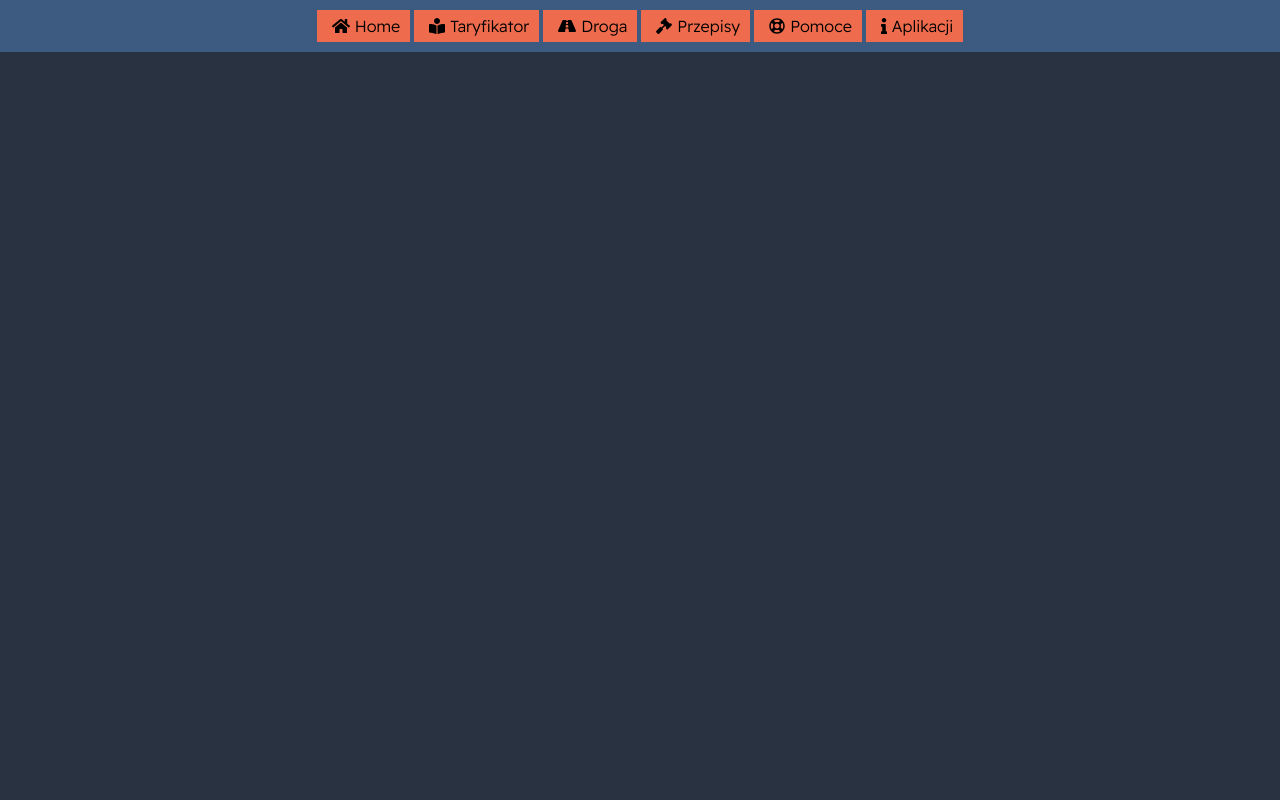
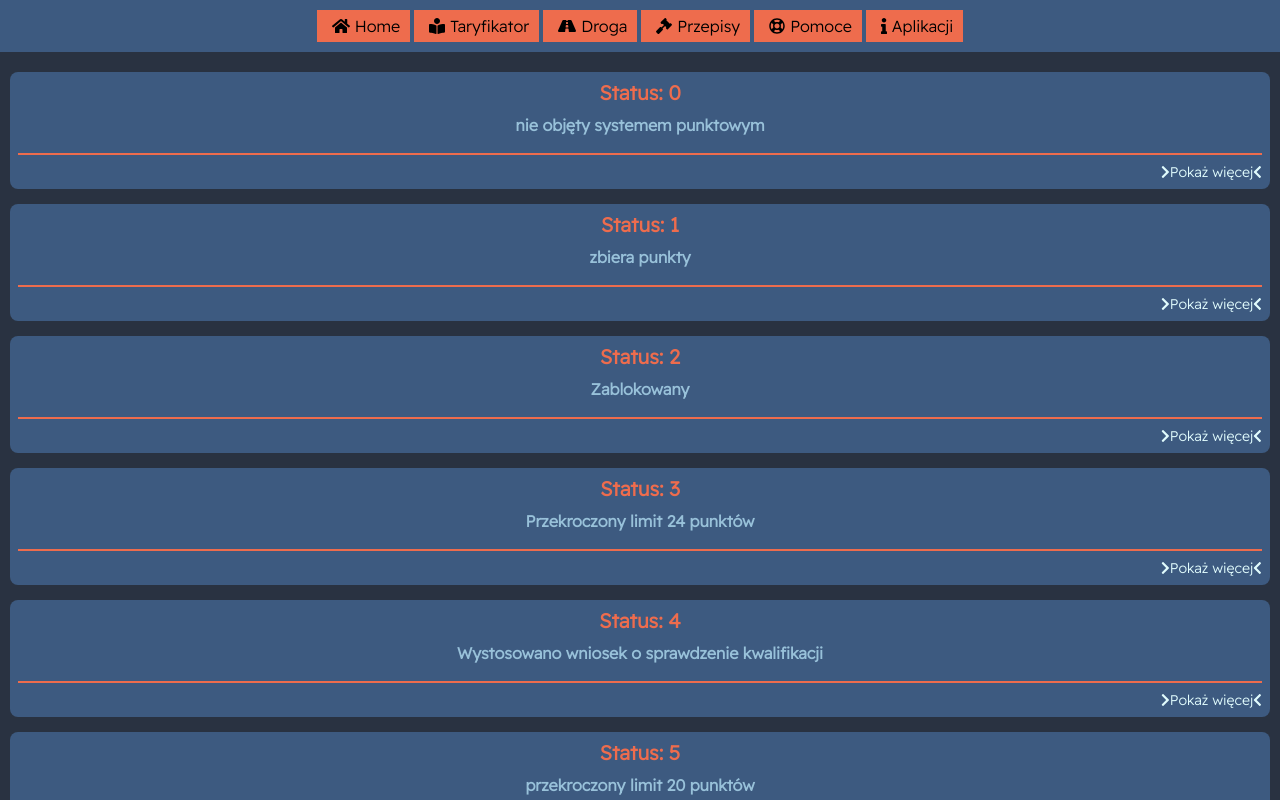
Before and after one commit to ordenix/TaPo24, a Vue app: page /KSIPCode in a window 1280 px wide. Shown: the top 800 px of the page. Built offline with nearby package versions, Linux system fonts and the light colour scheme.

Commit message:
add code KSIP module

```diff
--- /dev/null
+++ b/src/components/KSIPCodeCard.vue
@@ -0,0 +1,89 @@
+<template>
+  <div class="master_container">
+    <div class="master_title">
+      Status: {{data.id}}
+    </div>
+    <div class="less_info">
+      {{data.status}}
+    </div>
+    <hr>
+    <div class="more" @click="toggle_more_info">
+      <div v-if="!show_more">
+        <i class="fas fa-chevron-right"></i>Pokaż więcej<i class="fas fa-chevron-left"></i>
+      </div>
+      <div v-if="show_more">
+        <i class="fas fa-chevron-right"></i>Ukryj<i class="fas fa-chevron-left"></i>
+      </div>
+    </div>
+    <div id="more_info" ref="more_info">
+      Opis statusu: {{data.state_description}}
+      <div v-if="data.remarks" class="remarks">
+        <br>
+        Wskazania: {{data.remarks}}
+      </div>
+    </div>
+  </div>
+</template>
+
+<script>
+export default {
+  name: 'KSIPCodeCard.vue',
+  data () {
+    return {
+      show_more: false,
+      show_more_delay: false
+    }
+  },
+  props: {
+    data: null
+  },
+  methods: {
+    toggle_more_info () {
+      this.show_more = !this.show_more
+      if (this.show_more) {
+        setTimeout(this.toggle_more_info_delay, 10)
+        this.$refs.more_info.style.fontSize = '13px'
+        this.$refs.more_info.style.padding = '3px 10px'
+      } else {
+        setTimeout(this.toggle_more_info_delay, 200)
+        this.$refs.more_info.style.fontSize = '0'
+        this.$refs.more_info.style.padding = '0'
+      }
+    },
+    toggle_more_info_delay () {
+      this.show_more_delay = !this.show_more_delay
+    }
+  }
+}
+</script>
+
+<style scoped lang="scss">
+@import "./src/views/main_layout";
+.master_container {
+  width: unset;
+  transition: 0.5s;
+  margin: 15px 10px;
+}
+.less_info {
+  font-family: $text-family;
+  color: $text;
+  font-weight: bold;
+  padding: 10px;
+  text-align: center;
+}
+.more {
+  color: #e0fbfc;
+  font-family: $text-family;
+  display: flex;
+  justify-content: flex-end;
+  font-size: 14px;
+}
+#more_info {
+  transition: 0.5s;
+  color: #e0fbfc;
+  font-size: 0;
+}
+.remarks {
+  color: #EE6C4D;
+}
+</style>
--- a/src/router/index.js
+++ b/src/router/index.js
@@ -17,6 +17,7 @@ import ControlList from '@/views/ControlList'
 import DrivingLicence from '@/views/Driving_Licence'
 import DrivingLicenceCode from '@/views/Driving_Licence_Code'
 import DocumentHolding from '@/views/Document_holding'
+import KSIPCode from '@/views/KSIPcode'
 Vue.use(VueRouter)
 
 const routes = [
@@ -106,6 +107,11 @@ const routes = [
     component: DocumentHolding
   },
   {
+    path: '/KSIPCode/',
+    name: 'KSIPCode',
+    component: KSIPCode
+  },
+  {
     path: '/about',
     name: 'About',
     // route level code-splitting
--- /dev/null
+++ b/src/views/KSIPcode.vue
@@ -0,0 +1,33 @@
+<template>
+ <div class="main">
+   <div v-for="(element, index) in code_array" :key="index">
+     <KSIPCodeCard :data="element"/>
+   </div>
+ </div>
+</template>
+
+<script>
+import codeKsipData from '@/codeKSIP.json'
+import KSIPCodeCard from '@/components/KSIPCodeCard'
+export default {
+  name: 'KSIP_code.vue',
+  components: {
+    KSIPCodeCard
+  },
+  data () {
+    return {
+      code_array: null
+    }
+  },
+  mounted () {
+    this.code_array = codeKsipData.code_array
+  }
+}
+</script>
+
+<style scoped>
+.main {
+  margin: 0 0;
+  padding: 5px 0;
+}
+</style>
--- a/src/views/Road.vue
+++ b/src/views/Road.vue
@@ -25,6 +25,10 @@
         <div class="icon"><i class="fas fa-hand-holding"></i></div>
         <div class="label">Zatrzymywanie dokumentów</div>
       </div>
+      <div class="element" @click="goto('/KSIPCode/')">
+        <div class="icon"><i class="fas fa-info"></i></div>
+        <div class="label">Statusy Prawa Jazdy KSIP</div>
+      </div>
     </div>
   </div>
 </template>
```
Also changed, not shown: src/codeKSIP.json (renamed from src/code_KSIP.json).
